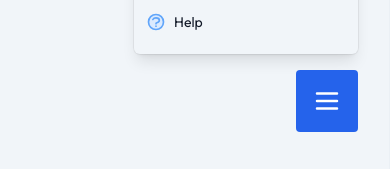
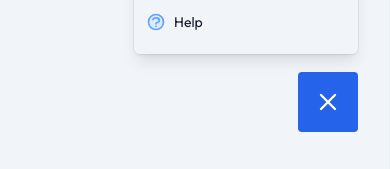
Before and after one commit to joiellantero/picksy, a React (Create React App) app: page / in a window 390 px wide. Both pictures are taken after a click on the button 327 px from the left and 773 px from the top of the page. Shown: the part 672-841 px from the top of the page. Built offline with nearby package versions, Linux system fonts and the light colour scheme.

Commit message:
update menu button

```diff
--- a/src/Components/Nav/MobileNav.js
+++ b/src/Components/Nav/MobileNav.js
@@ -4,7 +4,7 @@ import {darkModeState, settingsSideBarState} from '../../shared/globalState';
 import {Link} from "react-router-dom";
 import {useRecoilState} from "recoil";
 
-import {MenuIcon} from "@heroicons/react/outline";
+import {MenuIcon, XIcon} from "@heroicons/react/outline";
 import { HomeActiveIcon, HomeInactiveIcon, DarkHomeInactiveIcon} from "../../assets/icons/HomeIcon";
 import { HelpActiveIcon, HelpInactiveIcon, DarkHelpInactiveIcon} from "../../assets/icons/HelpIcon";
 import { SunActiveIcon, SunInactiveIcon, MoonActiveIcon, MoonInactiveIcon, DarkMoonInactiveIcon} from "../../assets/icons/SunIcon";
@@ -18,13 +18,17 @@ const MenuWindow = () => {
   return(
     <div className="w-56 text-right fixed bottom-[22rem] right-8 z-10">
       <Menu as="div" className="relative inline-block text-left">
-        <div>
-          <Menu.Button className={`${isSettingsSideBarOpen ? 'invisible' : 'visible'} md:invisible md:hidden hover:cursor-pointer bg-blue-600 p-4 rounded fixed bottom-10 right-8 text-white z-10 focus:outline-none focus-visible:ring-2 focus-visible:ring-white focus-visible:ring-opacity-75`}>
-            <MenuIcon
-              height={30}
-            />
+        {({open}) => (
+          <>
+            <Menu.Button
+              className={`${isSettingsSideBarOpen ? 'invisible' : 'visible'} md:invisible md:hidden hover:cursor-pointer bg-blue-600 p-4 rounded fixed bottom-10 right-8 text-white z-10 focus:outline-none focus-visible:ring-2 focus-visible:ring-white focus-visible:ring-opacity-75 focus:bg-blue-700`}
+            >
+              {open ? (
+                <XIcon height={28}/>
+              ):(
+                <MenuIcon height={28}/>
+              )}
             </Menu.Button>
-        </div>
             <Transition
               as={Fragment}
               enter="transition ease-out duration-100"
@@ -34,7 +38,7 @@ const MenuWindow = () => {
               leaveFrom="transform opacity-100 scale-100"
               leaveTo="transform opacity-0 scale-95"
             >
-          <Menu.Items className="absolute right-0 w-56 mt-2 origin-bottom-right bg-slate-100 dark:bg-slate-700 rounded-md shadow-lg ring-1 ring-black ring-opacity-5 focus:outline-none">
+              <Menu.Items static className="absolute right-0 w-56 mt-2 origin-bottom-right bg-slate-100 dark:bg-slate-700 rounded-md shadow-lg ring-1 ring-black ring-opacity-5 focus:outline-none">
                 <div className="px-1 py-1 ">
                   <Menu.Item>
                     {({ active }) => (
@@ -173,6 +177,8 @@ const MenuWindow = () => {
                 </div>
               </Menu.Items>
             </Transition>
+          </>
+        )}
       </Menu>
     </div>
   )
```
Lines whose indentation alone changed are shown as unchanged.
